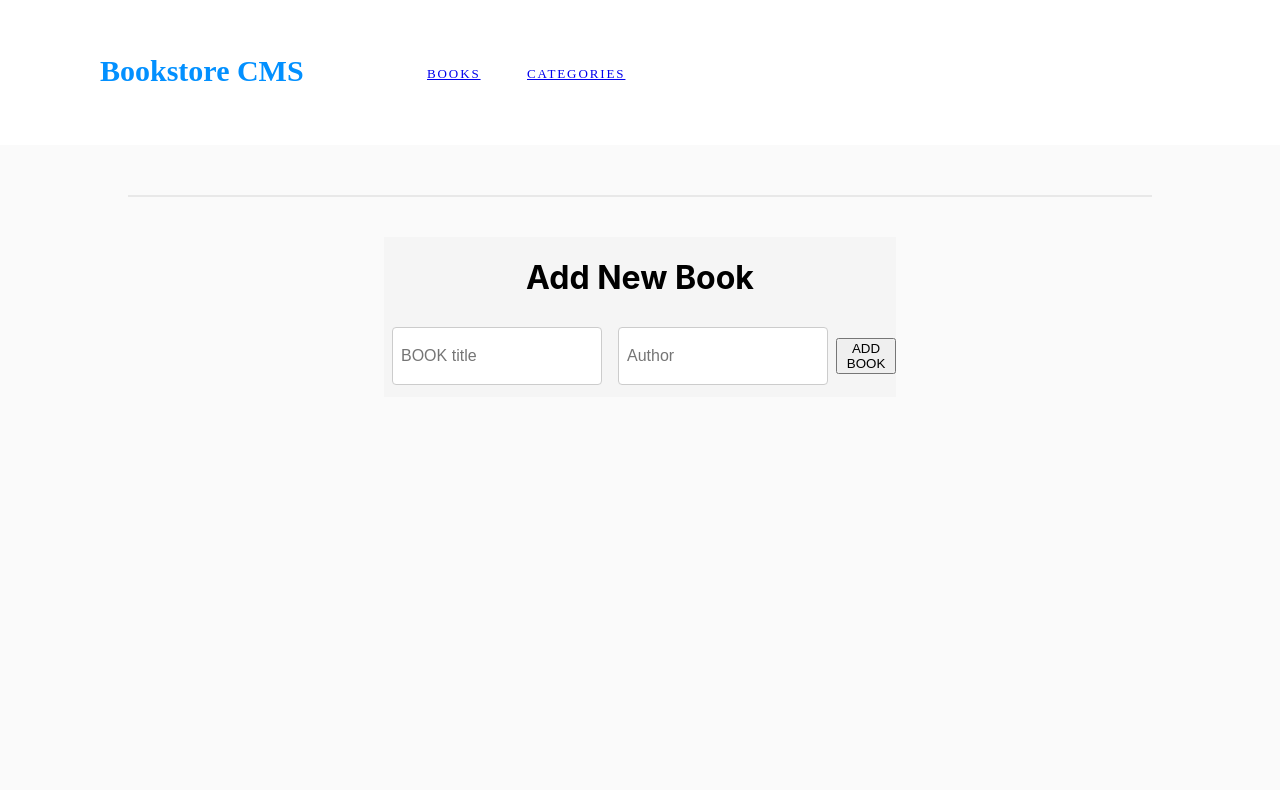
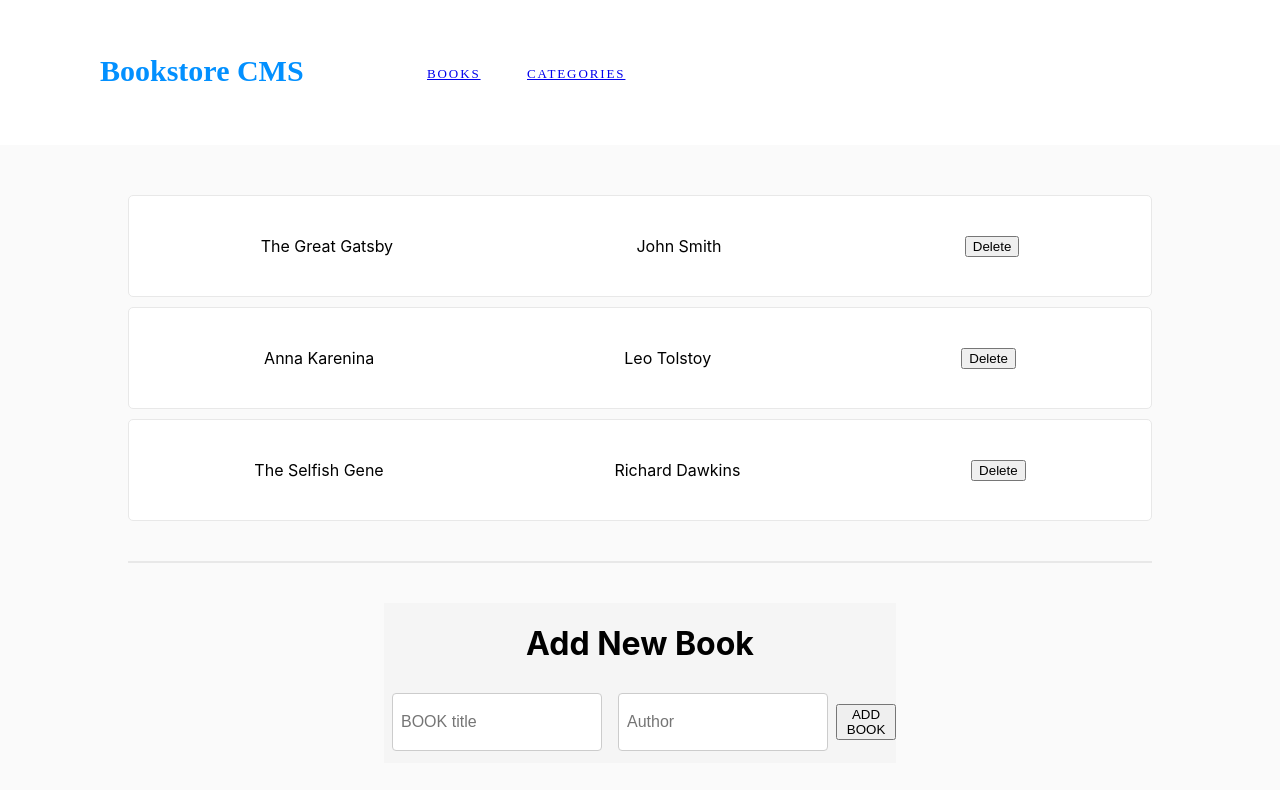
Before and after one commit to Abdulwhbhussain/Bookstore-React-Microverse, a React (Create React App) app: page / in a window 1280 px wide. Shown: the top 790 px of the page. Built offline with nearby package versions, Linux system fonts and the light colour scheme.

Commit message:
fixed Redux No more local state management

```diff
--- a/src/components/BooksLogic.jsx
+++ b/src/components/BooksLogic.jsx
@@ -1,8 +1,10 @@
-import React, { useState, useEffect } from 'react';
+import React, { useEffect } from 'react';
 import styled from 'styled-components';
 import { v4 as uuidv4 } from 'uuid';
+import { useDispatch, useSelector } from 'react-redux';
 import AddNewBook from './AddNewBook';
 import BooksList from './BooksList';
+import { addItem, removeItem } from '../redux/books/booksSlice';
 
 // Styled Div Container
 const StyledDiv = styled.div`
@@ -18,37 +20,46 @@ margin-top: 40px;
 margin-bottom: 40px;
 `;
 
-function getInitialBooks() {
-  // getting stored items
-  const temp = localStorage.getItem('books');
-  const savedBooks = JSON.parse(temp);
-  return savedBooks || [];
-}
+// function getInitialBooks() {
+//   // getting stored items
+//   const temp = localStorage.getItem('books');
+//   const savedBooks = JSON.parse(temp);
+//   return savedBooks || [];
+// }
 
 // other imported components here
 const BooksLogic = () => {
-  const [books, setBooks] = useState(getInitialBooks());
+  const { bookItems } = useSelector((state) => state.books);
+  // const [books, setBooks] = useState(bookItems);
+  const dispatch = useDispatch();
 
-  const delBook = (id) => setBooks([...books.filter((book) => book.id !== id)]);
+  // const [books, setBooks] = useState(getInitialBooks());
+
+  const delBook = (id) => {
+    dispatch(removeItem(id));
+    // setBooks([...books.filter((book) => book.id !== id)]);
+  };
 
   const addBookItem = (title, author) => {
     const newBook = {
       id: uuidv4(),
       title,
       author,
+      category: Math.floor(Math.random() * 10) < 5 ? 'Fiction' : 'Nonfiction',
     };
-    setBooks([...books, newBook]);
+    dispatch(addItem(newBook));
+    // setBooks([...books, newBook]);
   };
 
   useEffect(() => {
     // storing books items
-    const temp = JSON.stringify(books);
+    const temp = JSON.stringify(bookItems);
     localStorage.setItem('books', temp);
-  }, [books]);
+  }, [bookItems]);
 
   return (
     <StyledDiv>
-      <BooksList booksProps={books} delBook={delBook} />
+      <BooksList booksProps={bookItems} delBook={delBook} />
       <StyledHr />
       <AddNewBook addBookItem={addBookItem} />
     </StyledDiv>
--- a/src/redux/books/booksSlice.js
+++ b/src/redux/books/booksSlice.js
@@ -1,7 +1,26 @@
 import { createSlice } from '@reduxjs/toolkit';
 
 const initialState = {
-  bookItems: [],
+  bookItems: [
+    {
+      item_id: 'item1',
+      title: 'The Great Gatsby',
+      author: 'John Smith',
+      category: 'Fiction',
+    },
+    {
+      item_id: 'item2',
+      title: 'Anna Karenina',
+      author: 'Leo Tolstoy',
+      category: 'Fiction',
+    },
+    {
+      item_id: 'item3',
+      title: 'The Selfish Gene',
+      author: 'Richard Dawkins',
+      category: 'Nonfiction',
+    },
+  ],
 };
 
 const booksSlice = createSlice({
```
